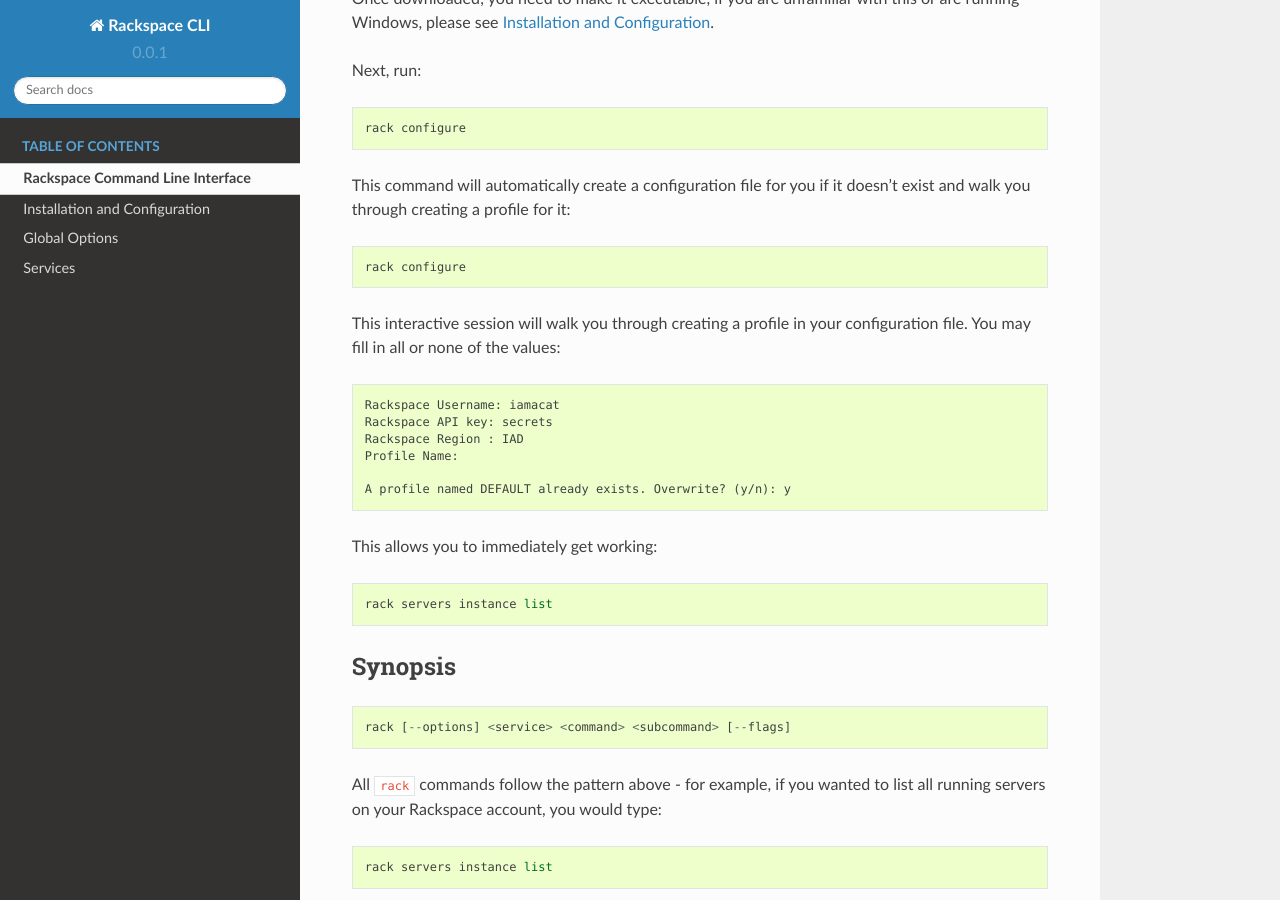
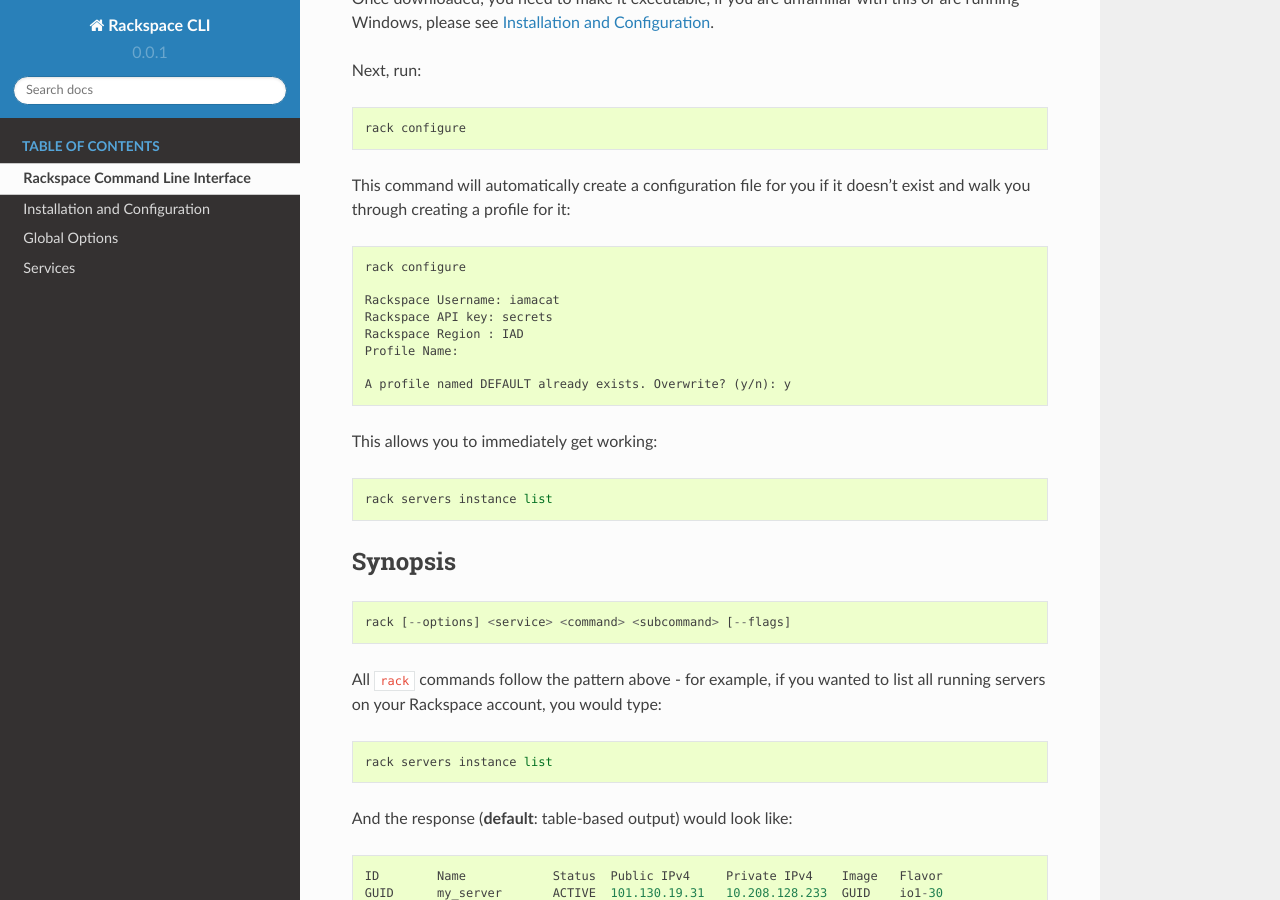
Before and after one commit to rackspace/rack, a Sphinx documentation site: the page built from docs/index.rst, in a window 1280 px wide and 900 px high, scrolled down 699 px. Built offline with Sphinx 7.4.7 and the Read the Docs theme 2.0.0, drawn with Linux system fonts in a browser that asks for light colours.

Commit message:
copy pasta

```diff
--- a/docs/index.rst
+++ b/docs/index.rst
@@ -37,10 +37,6 @@
 doesn't exist and walk you through creating a profile for it::
 
     rack configure
-
-This interactive session will walk you through creating
-a profile in your configuration file. You may fill in all or none of the
-values::
 
     Rackspace Username: iamacat
     Rackspace API key: secrets
```
